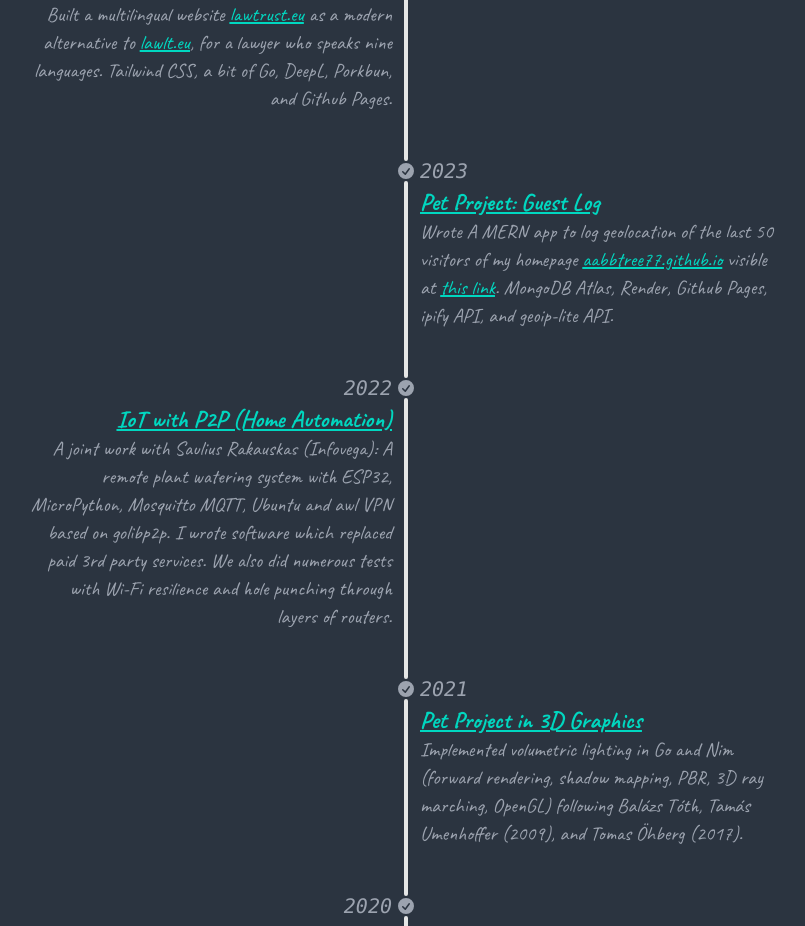
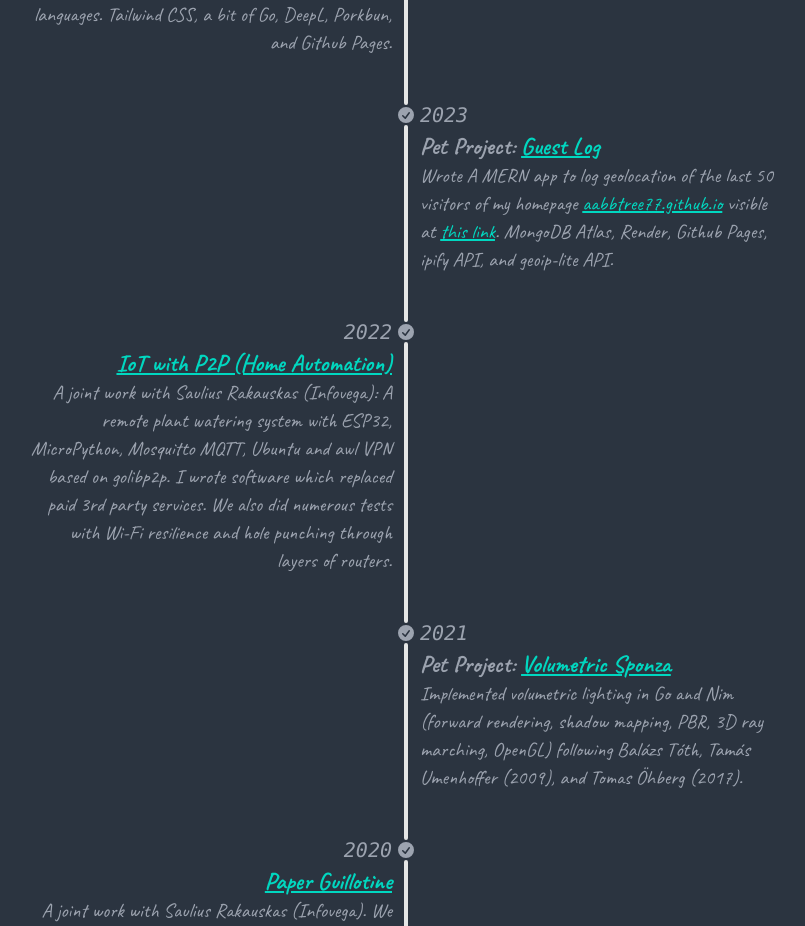
Before and after one commit to aabbtree77/cv, a React (Vite) app: page / in a window 1280 px wide. Shown: the part 1189-2115 px from the top of the page, without its empty margins (234-1039 px from the left). Built offline with nearby package versions, Linux system fonts and the light colour scheme.

Commit message:
minor update

```diff
--- a/src/components/PortfolioTimeline.tsx
+++ b/src/components/PortfolioTimeline.tsx
@@ -38,7 +38,6 @@ const PortfolioTimeline: React.FC = () => {
           </div>
           A session-based user-password authentication which does not rely on any 3rd party services or auth libs.
           Frontend: Vite, React, Tailwind, daisyUI. Backend: Hono, SQLite, Drizzle. Local tests so far.
-          Hopefully will become a part of a useful service with a "Donate" button some day.
         </div>
         <hr />
       </li>
@@ -100,11 +99,12 @@ const PortfolioTimeline: React.FC = () => {
         <div className="text-base lg:text-xl timeline-end mb-10">
           <time className="font-mono italic">2023</time>
           <div className="text-xl lg:text-2xl font-black">
+          Pet Project:{" "}
             <a
               className="link link-accent"
               href="https://github.com/aabbtree77/miniguestlog"
             >
-              Pet Project: Guest Log
+              Guest Log
             </a>
           </div>
           Wrote A MERN app to log geolocation of the last 50 visitors of my
@@ -176,11 +176,12 @@ const PortfolioTimeline: React.FC = () => {
         <div className="text-base lg:text-xl timeline-end mb-10">
           <time className="font-mono italic">2021</time>
           <div className="text-xl lg:text-2xl font-black">
+          Pet Project:{" "}
             <a
               className="link link-accent"
               href="https://github.com/aabbtree77/twinpeekz2"
             >
-              Pet Project in 3D Graphics
+              Volumetric Sponza
             </a>
           </div>
           Implemented volumetric lighting in Go and Nim (forward rendering,
```
Also changed, not shown: 2 other files (tests, documents, lock files or other folders).
